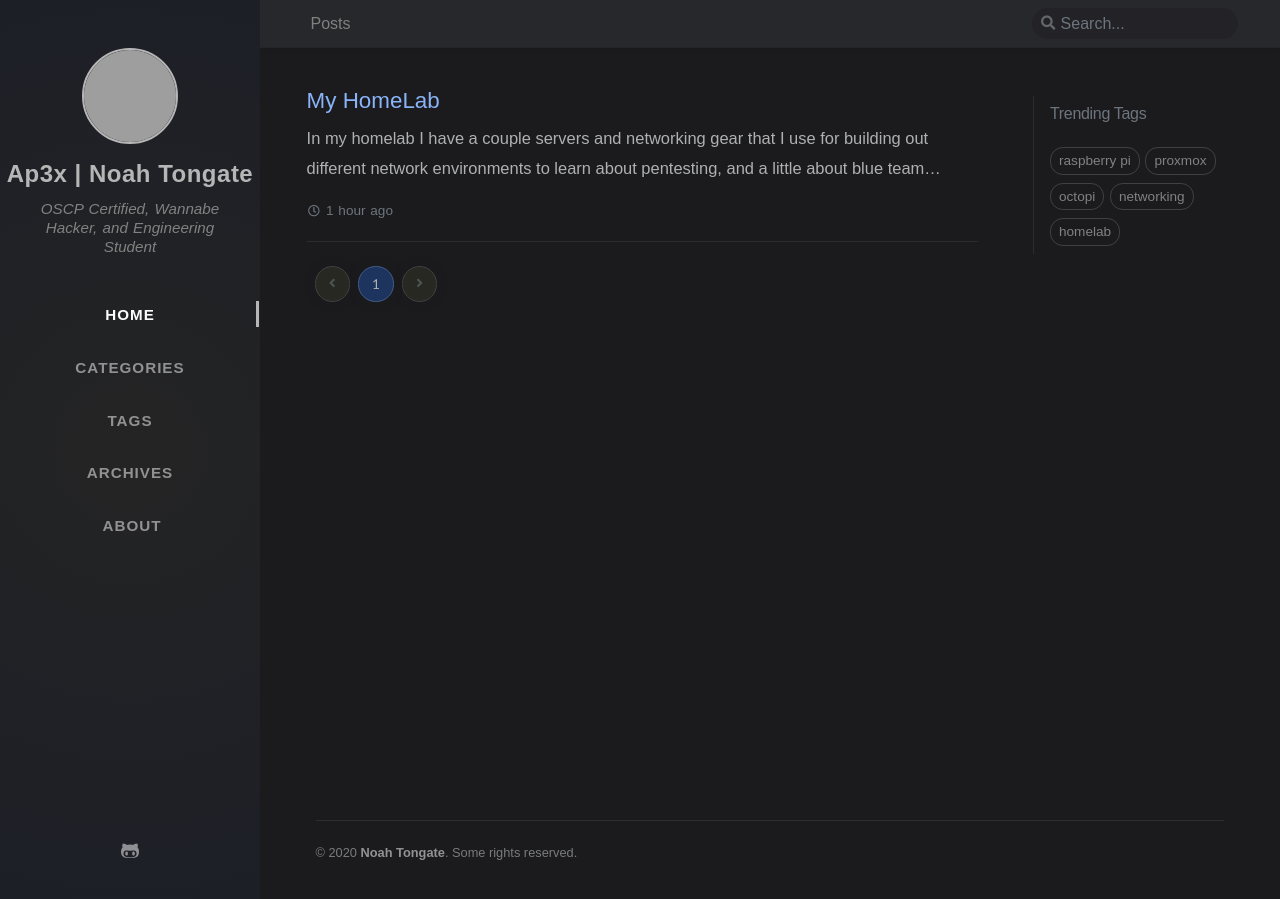
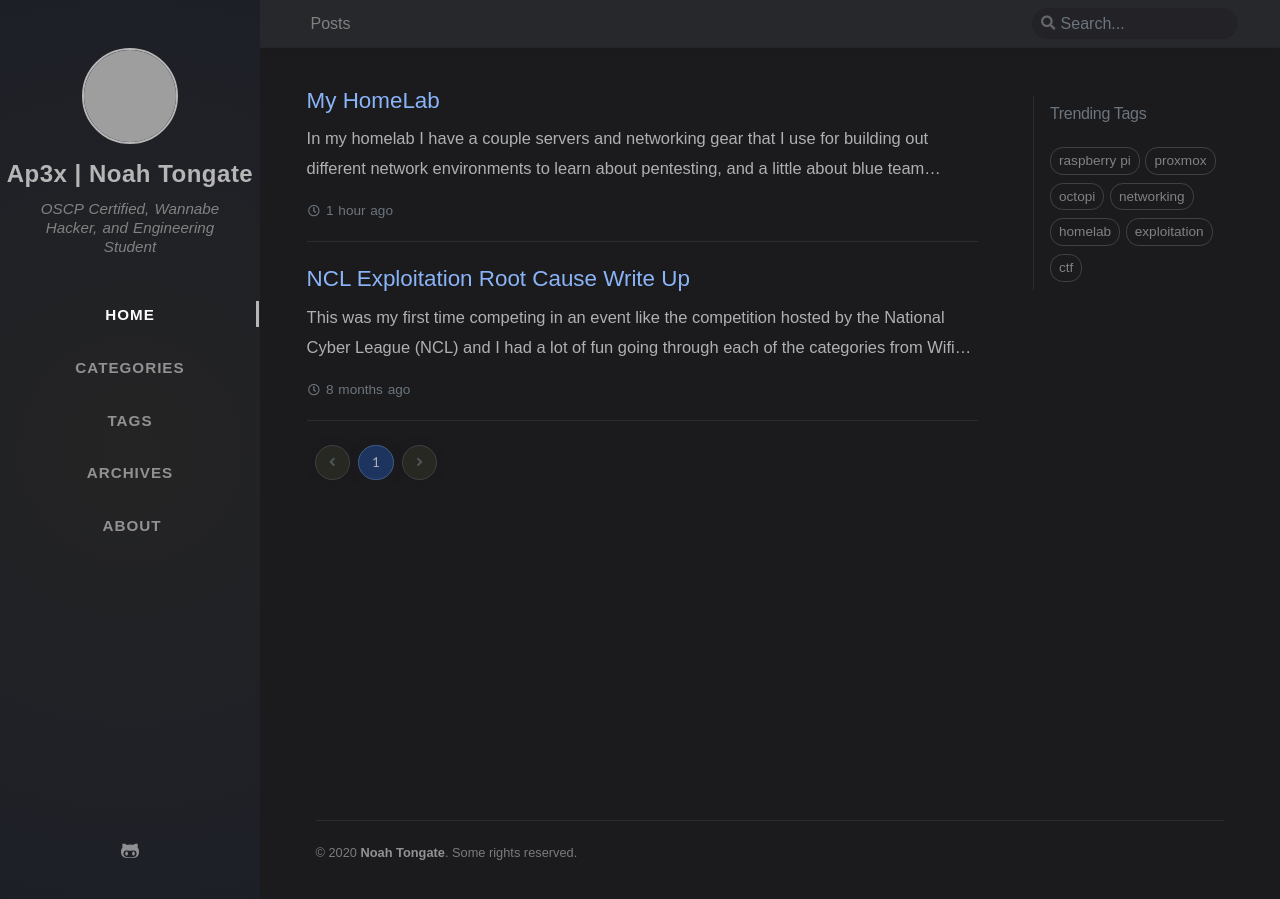
Before and after one commit to htnguy/Blog, a Jekyll site: the page built from index.html, in a window 1280 px wide. Built offline with Jekyll 4.4.1, drawn with Linux system fonts in a browser that asks for light colours; nearby versions of some CDN libraries; some web fonts are replaced; the list of posts is cut into pages by our own code; comment, search, counter and statistics services are not loaded; some of the changed lines change nothing that is shown; grey boxes are pictures that could not be loaded.

Commit message:
added comments

````diff
--- a/_config.yml
+++ b/_config.yml
@@ -32,7 +32,7 @@ github:
 
 social:
   name: Noah Tongate                  # it will shows as the copyright owner in Footer
-  #email: noah.tongate@hotmail.com     # change to your email address
+  email: noah.tongate@hotmail.com     # change to your email address
   links:
     # The first element serves as the copyright owner's link
     # - https://twitter.com/username      # change to your twitter homepage
@@ -63,8 +63,8 @@ google_analytics:
 
 
 disqus:
-  comments: false  # boolean type, the global switch for posts comments.
-  shortname: ''    # Fill with your Disqus shortname. › https://help.disqus.com/en/articles/1717111-what-s-a-shortname
+  comments: true  # boolean type, the global switch for posts comments.
+  shortname: 'blog-9jgepddjsv'    # Fill with your Disqus shortname. › https://help.disqus.com/en/articles/1717111-what-s-a-shortname
 
 
 # Prefer color scheme setting, available values:
--- /dev/null
+++ b/_posts/2019-08-08-ncl-exploitation-root-cause-write-up.md
@@ -0,0 +1,31 @@
+---
+title: "NCL Exploitation Root Cause Write Up"
+date: 2019-08-08 11:33:00 +0800
+categories: [CTF, National Cyber League Competition]
+tags: [ctf, exploitation]
+---
+
+This was my first time competing in an event like the competition hosted by the National Cyber League (NCL) and I had a lot of fun going through each of the categories from Wifi Pentesting, Network Analysis, Exploitation, Web App Security and many more. There were many tricky challenges that ranged from Easy to Hard, but the category that I found most interesting is the "Enumeration and Exploitation" category. The challenges in this category involved reverse engineering software/malware or retriving files from a machine. There was a challenge in the Spring 2020 Preseason that I really enjoyed solving called "Root Cause". During the preseason I noticed that there was around ten players that managed to solve the Root Cause problem in the beginning unlike many of the other challenges where there were many people with a 100% completion. I saw this as a chellenge and began to solve it. to be one of the top players
+
+You are given the option between downloading either a x32 or x64 binary file to solve the problem. So my first instinct was to open the debugger of my choice and at the time I used Ghidra a tool that was developed by the NSA.
+
+!!!! PHOTO OF Ghidra Loading
+
+Once you open Ghidra you want to start a new project and import the binary file into you project.
+
+!!!! PHOTO OF Ghidra New Project with File
+
+Now that we have loaded the file we want to Analyze it and
+
+!!!! PHOTO OF Ghidra Analyze options
+
+
+```python
+import sys
+import argparse
+
+os.system("bundle exec jekyll serve")
+print "This is wack"
+
+```
+![Desktop View]({{ "/assets/img/sample/mockup.png" | relative_url }})
````
